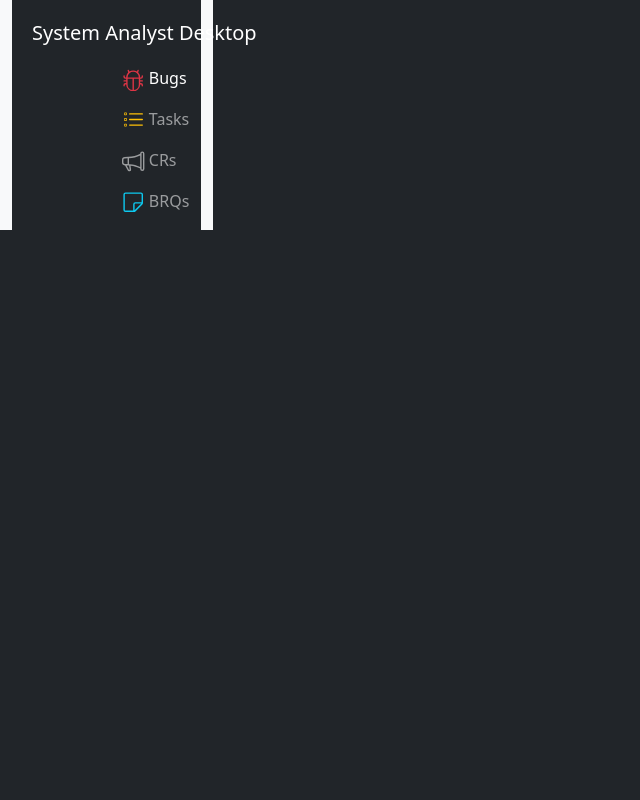
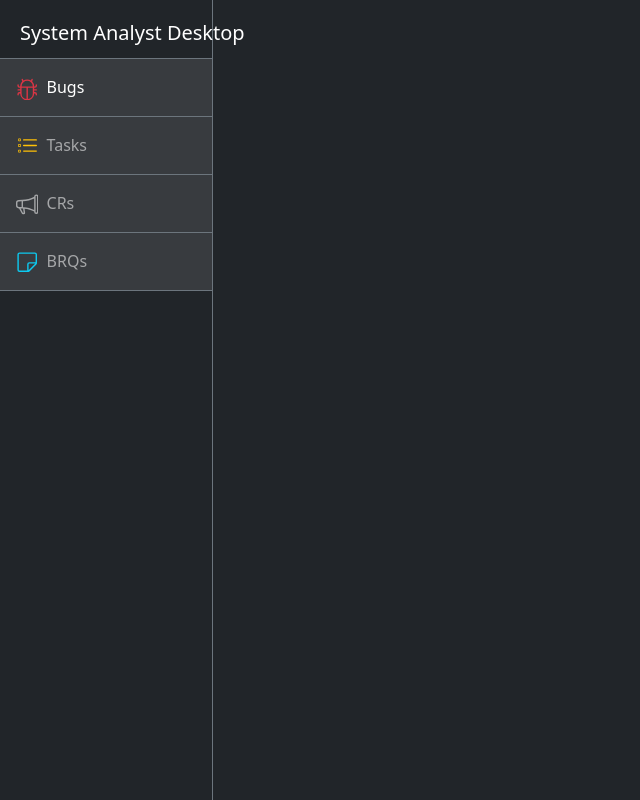
Before and after one commit to Serjdud/KLSysAnalystTfsDesktop, a Flask app: template templates/base.html in a window 1280 px wide. Shown: the whole page, without its empty margins (0-640 px from the left). Run offline with Flask 2, Linux system fonts and the light colour scheme; the template is opened without the code that fills it, so the values that code supplies are empty; parts of the project's set-up code (start-up, migrations or seed data) failed here and were passed over.

Commit message:
Base html template done. Index html template started. wigetter.py converted to wiconstructor.py. WorkItem and WorkItems classes available now.

```diff
--- a/app.py
+++ b/app.py
@@ -1,5 +1,4 @@
 from flask import Flask, render_template
-from app_modules.wigetter import IndexWorkItems
 
 app = Flask(__name__)
 
@@ -7,7 +6,7 @@ app = Flask(__name__)
 @app.route('/')
 @app.route('/index')
 def index():
-    wi = IndexWorkItems()
+    wi = IndexWorkItems() # TODO: переписать на создание объекта WorkItems с использованием запросов
     return render_template('index.html', title='Main', wi=wi)
 
 
--- a/templates/base.html
+++ b/templates/base.html
@@ -15,24 +15,24 @@
 
 <div class="container-fluid">
     <div class="row">
-        <div class="col-2 bg-light">
-            <div class="navbar sticky-top navbar-dark bg-dark">
+        <div class="col-2 p-0 border-end border-secondary">
+            <div class="navbar sticky-top flex-column justify-content-start align-items-start vh-100 navbar-dark bg-dark">
                 <div class="container-fluid">
                     <a href="/" class="navbar-brand h1 m-2">System Analyst Desktop</a>
-                    <hr>
-                    <div class="d-flex flex-column">
-                        <ul class="navbar-nav">
-                            <li class="nav-item">
+                </div>
+                <div class="container-fluid p-0 border-top border-secondary">
+                    <ul class="navbar-nav w-100">
+                        <li class="nav-item py-2 ps-3 bg-light bg-opacity-10 border-bottom border-secondary">
                             <a href="/bugs" class="nav-link active" aria-current="page">
-                                    <svg xmlns="http://www.w3.org/2000/svg" width="1.4em" height="1.4em" fill="currentColor" class="bi bi-bug text-danger" viewBox="0 0 16 16">
+                                <svg xmlns="http://www.w3.org/2000/svg" width="1.4em" height="1.4em" fill="currentColor" class="bi bi-bug text-danger me-1" viewBox="0 0 16 16">
                                     <path d="M4.355.522a.5.5 0 0 1 .623.333l.291.956A4.979 4.979 0 0 1 8 1c1.007 0 1.946.298 2.731.811l.29-.956a.5.5 0 1 1 .957.29l-.41 1.352A4.985 4.985 0 0 1 13 6h.5a.5.5 0 0 0 .5-.5V5a.5.5 0 0 1 1 0v.5A1.5 1.5 0 0 1 13.5 7H13v1h1.5a.5.5 0 0 1 0 1H13v1h.5a1.5 1.5 0 0 1 1.5 1.5v.5a.5.5 0 1 1-1 0v-.5a.5.5 0 0 0-.5-.5H13a5 5 0 0 1-10 0h-.5a.5.5 0 0 0-.5.5v.5a.5.5 0 1 1-1 0v-.5A1.5 1.5 0 0 1 2.5 10H3V9H1.5a.5.5 0 0 1 0-1H3V7h-.5A1.5 1.5 0 0 1 1 5.5V5a.5.5 0 0 1 1 0v.5a.5.5 0 0 0 .5.5H3c0-1.364.547-2.601 1.432-3.503l-.41-1.352a.5.5 0 0 1 .333-.623zM4 7v4a4 4 0 0 0 3.5 3.97V7H4zm4.5 0v7.97A4 4 0 0 0 12 11V7H8.5zM12 6a3.989 3.989 0 0 0-1.334-2.982A3.983 3.983 0 0 0 8 2a3.983 3.983 0 0 0-2.667 1.018A3.989 3.989 0 0 0 4 6h8z"/>
                                 </svg>
                                 Bugs
                             </a>
                         </li>
-                            <li class="nav-item">
+                        <li class="nav-item py-2 ps-3 bg-light bg-opacity-10 border-bottom border-secondary">
                             <a href="/tasks" class="nav-link">
-                                    <svg xmlns="http://www.w3.org/2000/svg" width="1.4em" height="1.4em" fill="currentColor" class="bi bi-list-task text-warning" viewBox="0 0 16 16">
+                                <svg xmlns="http://www.w3.org/2000/svg" width="1.4em" height="1.4em" fill="currentColor" class="bi bi-list-task text-warning me-1" viewBox="0 0 16 16">
                                     <path fill-rule="evenodd" d="M2 2.5a.5.5 0 0 0-.5.5v1a.5.5 0 0 0 .5.5h1a.5.5 0 0 0 .5-.5V3a.5.5 0 0 0-.5-.5H2zM3 3H2v1h1V3z"/>
                                     <path d="M5 3.5a.5.5 0 0 1 .5-.5h9a.5.5 0 0 1 0 1h-9a.5.5 0 0 1-.5-.5zM5.5 7a.5.5 0 0 0 0 1h9a.5.5 0 0 0 0-1h-9zm0 4a.5.5 0 0 0 0 1h9a.5.5 0 0 0 0-1h-9z"/>
                                     <path fill-rule="evenodd" d="M1.5 7a.5.5 0 0 1 .5-.5h1a.5.5 0 0 1 .5.5v1a.5.5 0 0 1-.5.5H2a.5.5 0 0 1-.5-.5V7zM2 7h1v1H2V7zm0 3.5a.5.5 0 0 0-.5.5v1a.5.5 0 0 0 .5.5h1a.5.5 0 0 0 .5-.5v-1a.5.5 0 0 0-.5-.5H2zm1 .5H2v1h1v-1z"/>
@@ -40,17 +40,17 @@
                                 Tasks
                             </a>
                         </li>
-                            <li class="nav-item">
+                        <li class="nav-item py-2 ps-3 bg-light bg-opacity-10 border-bottom border-secondary">
                             <a href="/crs" class="nav-link">
-                                    <svg xmlns="http://www.w3.org/2000/svg" width="1.4em" height="1.4em" fill="currentColor" class="bi bi-megaphone text-purple" viewBox="0 0 16 16">
+                                <svg xmlns="http://www.w3.org/2000/svg" width="1.4em" height="1.4em" fill="currentColor" class="bi bi-megaphone text-purple me-1" viewBox="0 0 16 16">
                                     <path d="M13 2.5a1.5 1.5 0 0 1 3 0v11a1.5 1.5 0 0 1-3 0v-.214c-2.162-1.241-4.49-1.843-6.912-2.083l.405 2.712A1 1 0 0 1 5.51 15.1h-.548a1 1 0 0 1-.916-.599l-1.85-3.49a68.14 68.14 0 0 0-.202-.003A2.014 2.014 0 0 1 0 9V7a2.02 2.02 0 0 1 1.992-2.013 74.663 74.663 0 0 0 2.483-.075c3.043-.154 6.148-.849 8.525-2.199V2.5zm1 0v11a.5.5 0 0 0 1 0v-11a.5.5 0 0 0-1 0zm-1 1.35c-2.344 1.205-5.209 1.842-8 2.033v4.233c.18.01.359.022.537.036 2.568.189 5.093.744 7.463 1.993V3.85zm-9 6.215v-4.13a95.09 95.09 0 0 1-1.992.052A1.02 1.02 0 0 0 1 7v2c0 .55.448 1.002 1.006 1.009A60.49 60.49 0 0 1 4 10.065zm-.657.975 1.609 3.037.01.024h.548l-.002-.014-.443-2.966a68.019 68.019 0 0 0-1.722-.082z"/>
                                 </svg>
                                 CRs
                             </a>
                         </li>
-                            <li class="nav-item">
+                        <li class="nav-item py-2 ps-3 bg-light bg-opacity-10 border-bottom border-secondary">
                             <a href="/brqs" class="nav-link">
-                                    <svg xmlns="http://www.w3.org/2000/svg" width="1.4em" height="1.4em" fill="currentColor" class="bi bi-sticky text-info" viewBox="0 0 16 16">
+                                <svg xmlns="http://www.w3.org/2000/svg" width="1.4em" height="1.4em" fill="currentColor" class="bi bi-sticky text-info me-1" viewBox="0 0 16 16">
                                       <path d="M2.5 1A1.5 1.5 0 0 0 1 2.5v11A1.5 1.5 0 0 0 2.5 15h6.086a1.5 1.5 0 0 0 1.06-.44l4.915-4.914A1.5 1.5 0 0 0 15 8.586V2.5A1.5 1.5 0 0 0 13.5 1h-11zM2 2.5a.5.5 0 0 1 .5-.5h11a.5.5 0 0 1 .5.5V8H9.5A1.5 1.5 0 0 0 8 9.5V14H2.5a.5.5 0 0 1-.5-.5v-11zm7 11.293V9.5a.5.5 0 0 1 .5-.5h4.293L9 13.793z"/>
                                 </svg>
                                 BRQs
@@ -60,23 +60,12 @@
                 </div>
             </div>
         </div>
-        </div>
-        <div class="col">
 
+        <div class="col px-5 pt-5">
+            {% block content %}{% endblock %}
         </div>
     </div>
 </div>
 
-
-
-
-{#<div class="main-container">
-    <div class="container">
-        <div class="row justify-content-center">
-            {% block content %}{% endblock %}
-        </div>
-    </div>
-</div>#}
-
 </body>
 </html>
```
Also changed, not shown: app_modules/wiconstructor.py (added, +101 -0 lines), app_modules/wigetter.py (deleted, +0 -23 lines), templates/index.html (+37 -3 lines). Lines whose indentation alone changed are shown as unchanged.
